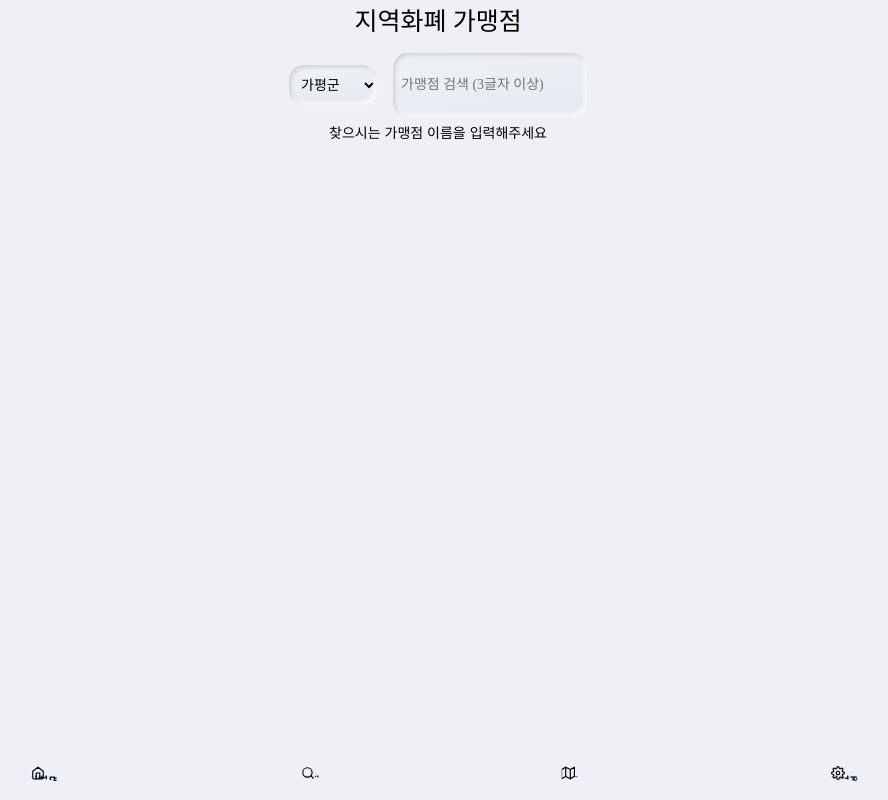
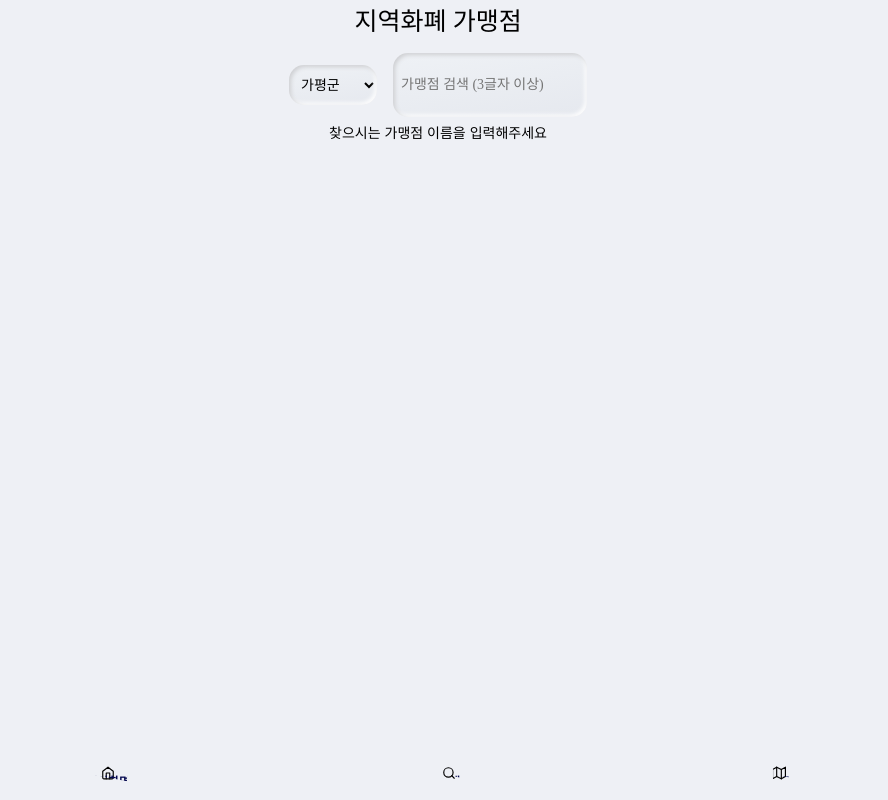
Before and after one commit to roharon/gmoney-store-web, a React (Create React App) app: page /search in a window 1280 px wide. Shown: the whole page, without its empty margins (202-1090 px from the left). Built offline with nearby package versions, Linux system fonts and the light colour scheme; a web font is replaced by a local one.

Commit message:
Delete: Setting page

```diff
--- a/src/component/menuBar.js
+++ b/src/component/menuBar.js
@@ -1,7 +1,7 @@
 import React from 'react';
 import { Link } from 'react-router-dom';
 import Item from './menuBarItem';
-import { FiHome, FiMap, FiSettings, FiSearch } from 'react-icons/fi';
+import { FiHome, FiMap, FiSearch } from 'react-icons/fi';
 
 const MenuBar = (props) => {
     const { active, setActive } = props;
@@ -34,16 +34,6 @@ const MenuBar = (props) => {
                     isActive={active === 'map'}
                     setActive={setActive}
                 /></Link>
-            <Link to="/setting">
-                <Item
-                    key={'setting-menu-bar'}
-                    value={'setting'}
-                    logo={<FiSettings />}
-                    text={'환경설정'}
-                    isActive={active === 'setting'}
-                    setActive={setActive}
-                />
-            </Link>
         </div>
     )
 }
```
Also changed, not shown: src/pages/setting.js (deleted, +0 -16 lines).
